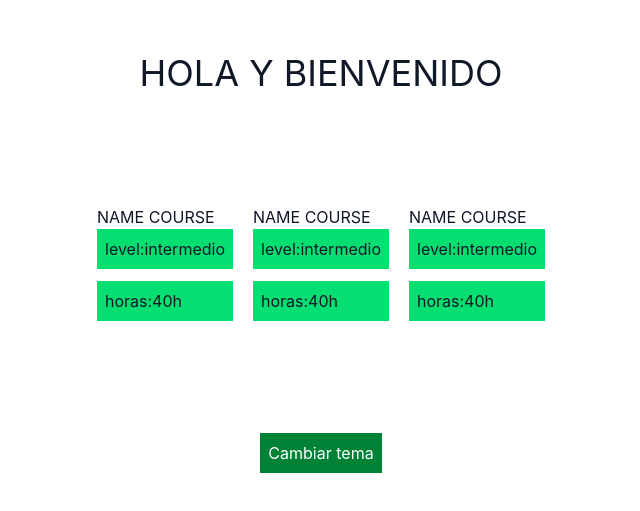
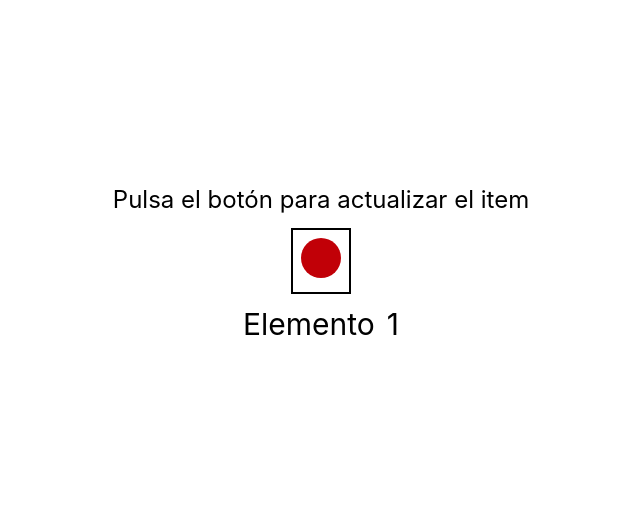
Before and after one commit to muniloper30/victor-lorencio-bootcamp-fullstack, a React (Vite) app in the folder 03-react/sheet03/: page / in a window 1280 px wide. Shown: the part 137-648 px from the top of the page, without its empty margins (319-959 px from the left). Built offline with nearby package versions, Linux system fonts and the light colour scheme.

Commit message:
feat(react): complete exercise12 from sheet03 - fix react component using spread operator

```diff
--- a/03-react/sheet03/src/App.tsx
+++ b/03-react/sheet03/src/App.tsx
@@ -2,7 +2,8 @@
 // import { Exercise03 } from './exercise03/Exercise03'
 // import { Exercise05 } from "./exercise05/Exercise"
 // import { Exercise08 } from "./exercise08/Exercise08"
-import { Exercise11 } from "./exercise11/Exercise11"
+// import { Exercise11 } from "./exercise11/Exercise11"
+import { Exercise12 } from "./exercise12/Exercise12"
 
 function App() {
 
@@ -12,7 +13,8 @@ function App() {
      {/* <Exercise03></Exercise03>  */}
      {/* <Exercise05></Exercise05> */}
      {/* <Exercise08></Exercise08> */}
-     <Exercise11></Exercise11>
+     {/* <Exercise11></Exercise11> */}
+     <Exercise12></Exercise12>
     </>
   )
 }
--- /dev/null
+++ b/03-react/sheet03/src/exercise12/ContadorItem/ContadorItem.tsx
@@ -0,0 +1,26 @@
+import { useState } from "react"
+
+export const ContadorItem = () => {
+    const [item, setItem] = useState({
+        label: "Elemento",
+        count: 1
+    })
+//Error al intentar mutar directamente, se debe usar setItem y duplica las propiedades del objeto (hay que pasar el objeto completo)
+    function updateItem() {
+        setItem({...item, count: item.count + 1})
+    }
+
+    return (
+        <div className="flex flex-col items-center justify-center min-h-screen gap-3">
+            <p className="text-2xl">Pulsa el botón para actualizar el item</p>
+            <div className="p-2 border-2 border-black">
+                <button className="h-10 w-10 bg-red-700 rounded-full active:scale-95 transition transform" onClick={updateItem}></button>
+            </div>
+
+            <div className="flex gap-3 text-3xl">
+                <span>{item.label}</span>
+                <span>{item.count}</span>
+            </div>
+        </div>
+    )
+}
--- /dev/null
+++ b/03-react/sheet03/src/exercise12/Exercise12.tsx
@@ -0,0 +1,9 @@
+import { ContadorItem } from "./ContadorItem/ContadorItem"
+
+export const Exercise12 = () => {
+    return (
+        <div>
+            <ContadorItem></ContadorItem>
+        </div>
+    )
+}
```
